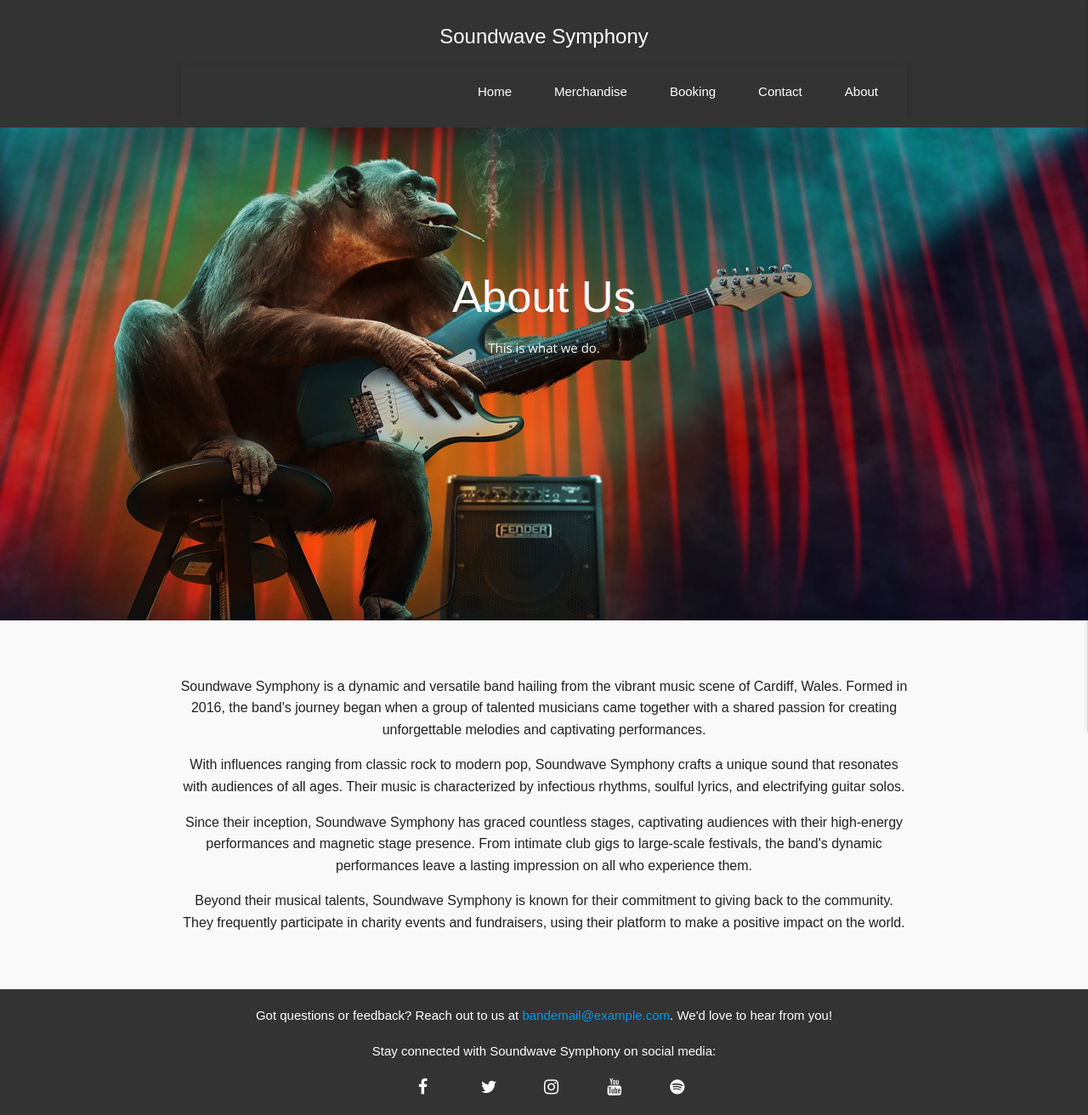
After one commit to oluwatobiHammed/SoundwaveSymphony, a Flask app: page /about in a window 1280 px wide. The commit adds this page. Shown: the whole page at 85% size. Run offline with Flask 3, Linux system fonts and the light colour scheme; some libraries are stand-ins or nearby versions.

Commit message:
create a separate page for about

```diff
--- a/run.py
+++ b/run.py
@@ -19,6 +19,10 @@ def merchandise():
 def contact():
     return render_template('contact.html', is_index_page=False)
 
+@app.route('/about')
+def about():
+    return render_template('about.html', is_index_page=False)
+
 
 if __name__ == "__main__":
     app.run(host=os.getenv('IP', '0.0.0.0'),
--- a/static/css/style.css
+++ b/static/css/style.css
@@ -917,6 +917,7 @@ footer p {
     display: flex;
     flex-direction: column;
     justify-content: flex-end; /* Position content at the bottom */
+    text-align: center;
 
 }
 
@@ -924,6 +925,7 @@ footer p {
     width: 100%;
     height: 80vh;
     object-fit: contain; /* Maintain aspect ratio, fit within the container */
+    text-align: center;
 }
 
 .contact-container {
@@ -953,6 +955,15 @@ footer p {
     font-size: 6rem; /* Adjust font size as needed */
 }
 
+.contact-subheading {
+    position: absolute;
+    color: #f9f9f9; /* Set the color to white */
+    z-index: 2; /* Ensure the heading is above the overlay */
+    text-align: center;
+    font-weight: lighter;
+    font-family: "Open Sans", "-apple-system", "BlinkMacSystemFont", "Segoe UI", "Roboto", "Helvetica Neue", Arial, sans-serif, "Apple Color Emoji", "Segoe UI Emoji", "Segoe UI Symbol", "Noto Color Emoji";
+    font-size: 1.8rem; /* Adjust font size as needed */
+}
 
 @media screen and (max-width: 1024px) {
     .contact-container {
--- /dev/null
+++ b/templates/about.html
@@ -0,0 +1,95 @@
+{% extends "base.html" %}
+{% block styles %}
+<style>
+.fullscreen-image {
+    width: 100%;
+    height: 80vh;
+    object-fit: fill; /* Maintain aspect ratio, fit within the container */
+}
+
+.fullscreen-image-container {
+    display: flex;
+    justify-content: center;
+    align-items: center;
+    min-height: 80vh; /* Ensure it takes at least the full viewport height */
+}
+.overlay {
+    position: absolute;
+    top: 0;
+    left: 0;
+    width: 100%;
+    height: 80vh;
+    background-color: rgba(0, 0, 0, 0.5);
+}
+
+.contact-heading {
+    top: 38%;
+}
+
+.booking-section {
+        padding: 0;
+        margin-top: 7%;
+    }
+
+    @media screen and (max-height: 1000px) {
+        .contact-heading {
+        top: 36%;
+        font-size: 4rem;
+     }
+
+     .contact-subheading {
+        font-size: 1.4rem;
+     }
+    }
+
+    @media screen and (max-height: 850px) {
+        .contact-heading {
+        top: 35%;
+        font-size: 3.5rem;
+     }
+
+     .contact-subheading {
+        font-size: 1rem;
+     }
+    }
+    @media screen and (max-height: 667px) {
+        .contact-heading {
+        top: 33%;
+     }
+
+    }
+
+</style>
+{% endblock %}
+{% block content %}
+<section id="booking" class="booking-section">
+    <div class="fullscreen-image-container">
+        <img src="{{ url_for('static', filename='img/monkeyMusic.jpg') }}" alt="Soundwave Symphony T-shirt"
+            class="fullscreen-image">
+        <h2 class="contact-heading">About Us</h2>
+        <p class="contact-subheading">This is what we do.</p>
+    </div>
+    <div class="container">
+        <div class="booking-content">
+            <!-- Paragraphs describing booking information -->
+            <p id="firstpar">Soundwave Symphony is a dynamic and versatile band hailing from the vibrant music scene
+                of Cardiff, Wales. Formed in 2016, the band's journey began when a group of talented musicians came
+                together with a shared passion for creating unforgettable melodies and captivating performances.</p>
+
+            <p>With influences ranging from classic rock to modern pop, Soundwave Symphony crafts a unique sound
+                that resonates with audiences of all ages. Their music is characterized by infectious rhythms,
+                soulful lyrics, and electrifying guitar solos.</p>
+
+            <p>Since their inception, Soundwave Symphony has graced countless stages, captivating audiences with
+                their high-energy performances and magnetic stage presence. From intimate club gigs to large-scale
+                festivals, the band's dynamic performances leave a lasting impression on all who experience them.
+            </p>
+
+            <p id="lastpar">Beyond their musical talents, Soundwave Symphony is known for their commitment to giving
+                back to the community. They frequently participate in charity events and fundraisers, using their
+                platform to make a positive impact on the world.</p>
+        </div>
+    </div>
+</section>
+
+{% endblock %}
--- a/templates/base.html
+++ b/templates/base.html
@@ -49,7 +49,6 @@
                     <!-- Navigation links for larger screens -->
                     <ul class="right hide-on-med-and-down">
                         {% if is_index_page %}
-                        <li><a href="#about">About</a></li>
                         <li><a href="#music">Music</a></li>
                         <li><a href="#shows">Shows</a></li>
                         {% else %}
@@ -58,6 +57,7 @@
                         <li><a href="{{ url_for('merchandise') }}">Merchandise</a></li>
                         <li><a href="{{ url_for('booking') }}">Booking</a></li>
                         <li><a href="{{ url_for('contact') }}">Contact</a></li>
+                        <li><a href="{{ url_for('about') }}">About</a></li>
                     </ul>
                 </div>
             </nav>
@@ -68,7 +68,6 @@
                 <h4 class="center-align sidenav-title">Soundwave Symphony</h4>
             </li>
             {% if is_index_page %}
-            <li><a href="#about">About</a></li>
             <li><a href="#music">Music</a></li>
             <li><a href="#shows">Shows</a></li>
             {% else %}
@@ -77,6 +76,7 @@
             <li><a href="{{ url_for('merchandise') }}">Merchandise</a></li>
             <li><a href="{{ url_for('booking') }}">Booking</a></li>
             <li><a href="{{ url_for('contact') }}">Contact</a></li>
+            <li><a href="{{ url_for('about') }}">About</a></li>
         </ul>
     </header>
 
```
Also changed, not shown: templates/index.html (+0 -46 lines).
